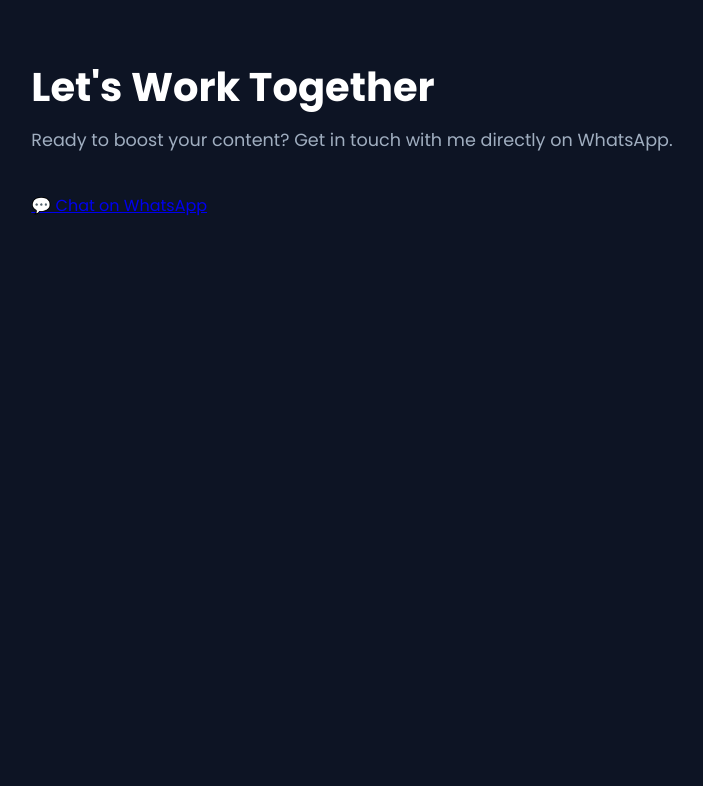
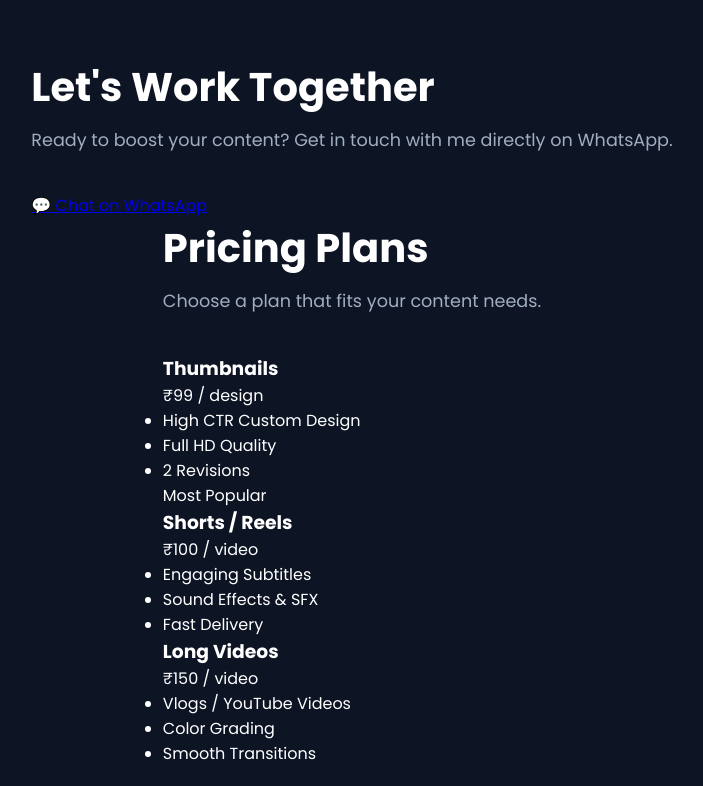
Before and after one commit to yuvraajs796-art/my-studio, a plain HTML site: page index.html in a window 1280 px wide. Shown: the part 742-1528 px from the top of the page, without its empty margins (288-991 px from the left). Before the commit the page ends 980 px from the top, so only its background shows below. Drawn offline with Linux system fonts and the light colour scheme.

Commit message:
Update index.html

```diff
--- a/index.html
+++ b/index.html
@@ -174,6 +174,45 @@
             </a>
         </div>
     </section>
+    <section id="pricing" class="pricing-section">
+        <div class="container">
+            <h2 class="section-title">Pricing Plans</h2>
+            <p class="section-subtitle">Choose a plan that fits your content needs.</p>
+
+            <div class="pricing-grid">
+                <div class="price-card">
+                    <h3>Thumbnails</h3>
+                    <div class="price">₹99<span> / design</span></div>
+                    <ul>
+                        <li>High CTR Custom Design</li>
+                        <li>Full HD Quality</li>
+                        <li>2 Revisions</li>
+                    </ul>
+                </div>
+
+                <div class="price-card popular">
+                    <div class="badge">Most Popular</div>
+                    <h3>Shorts / Reels</h3>
+                    <div class="price">₹100<span> / video</span></div>
+                    <ul>
+                        <li>Engaging Subtitles</li>
+                        <li>Sound Effects & SFX</li>
+                        <li>Fast Delivery</li>
+                    </ul>
+                </div>
+
+                <div class="price-card">
+                    <h3>Long Videos</h3>
+                    <div class="price">₹150<span> / video</span></div>
+                    <ul>
+                        <li>Vlogs / YouTube Videos</li>
+                        <li>Color Grading</li>
+                        <li>Smooth Transitions</li>
+                    </ul>
+                </div>
+            </div>
+        </div>
+    </section>
 
 </body>
 </html>
```
